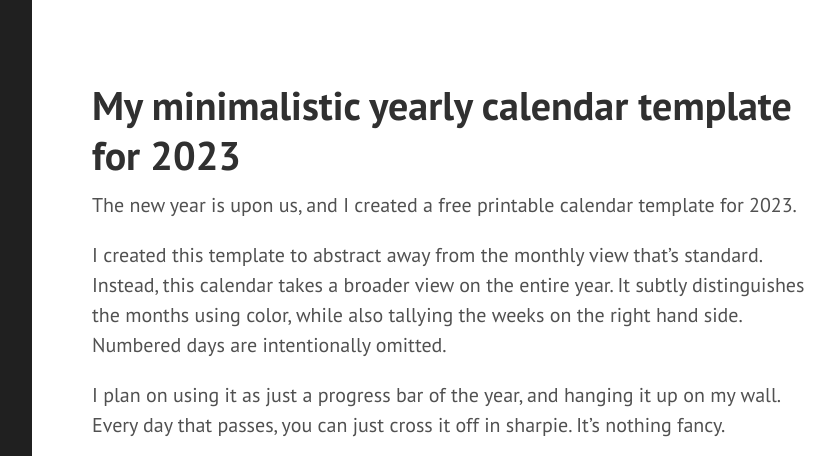
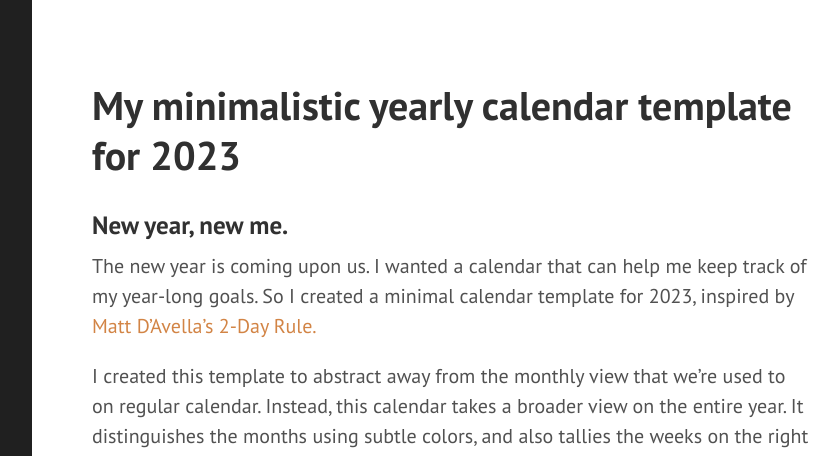
Before and after one commit to rickpala/rpalaguachi.github.io, a Jekyll site: the page built from _posts/2022-12-28-my-calendar.md, in a window 1280 px wide and 1331 px high. Shown: the top 456 px of the window, without its empty margins (368-1207 px from the left). Built offline with Jekyll 4.4.1, drawn with Linux system fonts in a browser that asks for light colours; some of the changed text lies outside the part shown; grey boxes are pictures that could not be loaded.

Commit message:
added image of calendar

```diff
--- a/_posts/2022-12-28-my-calendar.md
+++ b/_posts/2022-12-28-my-calendar.md
@@ -1,16 +1,27 @@
 ---
 layout: page
 title: My minimalistic yearly calendar template for 2023
+description: Inspired by Matt D'Avella's Two Day Rule
 ---
 
-The new year is upon us, and I created a free printable calendar template for 2023.
+### New year, new me.
+The new year is coming upon us. I wanted a calendar that can help me keep track of my year-long goals.
+So I created a minimal calendar template for 2023, inspired by [Matt D'Avella's 2-Day Rule.][TwoDayRule]
 
-I created this template to abstract away from the monthly view that's standard. Instead,
-this calendar takes a broader view on the entire year. It subtly distinguishes the months using
-color, while also tallying the weeks on the right hand side. Numbered days are intentionally
-omitted.
+I created this template to abstract away from the monthly view that we're used to on regular calendar. Instead, this
+calendar takes a broader view on the entire year. It distinguishes the months using subtle colors,
+and also tallies the weeks on the right hand side. Numbered days are intentionally omitted.
 
-I plan on using it as just a progress bar of the year, and hanging it up on my wall. Every day that
-passes, you can just cross it off in sharpie. It's nothing fancy.
+All you have to do is X, color in, or cross-off a box every time you perform your desired habit. If your
+resolution is to exercise more, cross off every day you go to the gym. You'll build a streak, and in
+doing so, motivate yourself further to continue achieving your goals and prolonging the streak.
+
+Here is an example from a prior year. I was most active on Mondays and Tuesdays.
+![January 2021 Example](assets/2021_calendar_april.png)
+
+I plan on hanging it up on my wall next to my mirror. Every day that I code at least 1 line, I'll
+cross off a day in sharpie. No fancy apps or expensive purchases required.
 
 {% pdf "/assets/2023_blank_calendar_template.pdf" %}
+
+[TwoDayRule]: https://www.youtube.com/watch?v=bfLHTLQZ5nc
```
